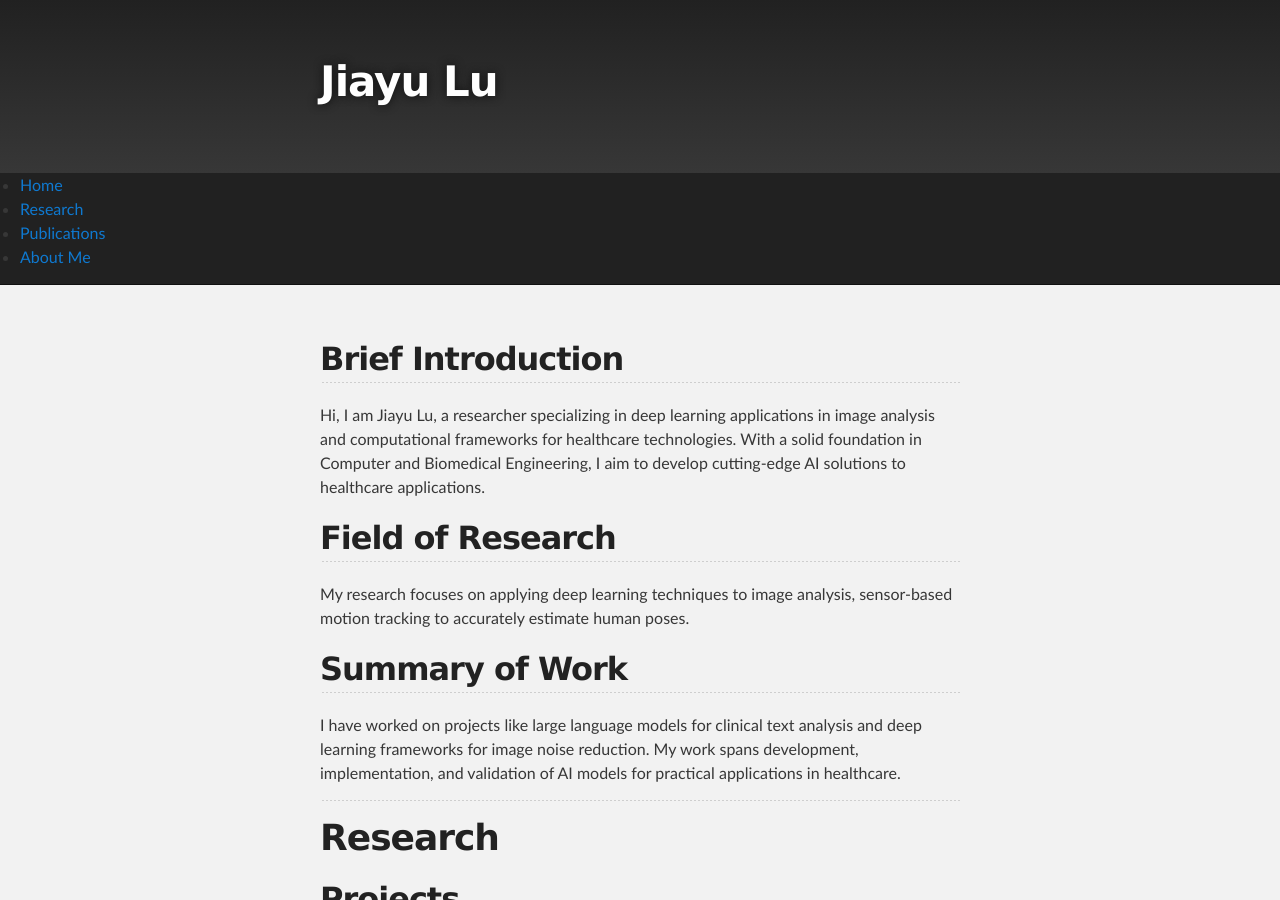
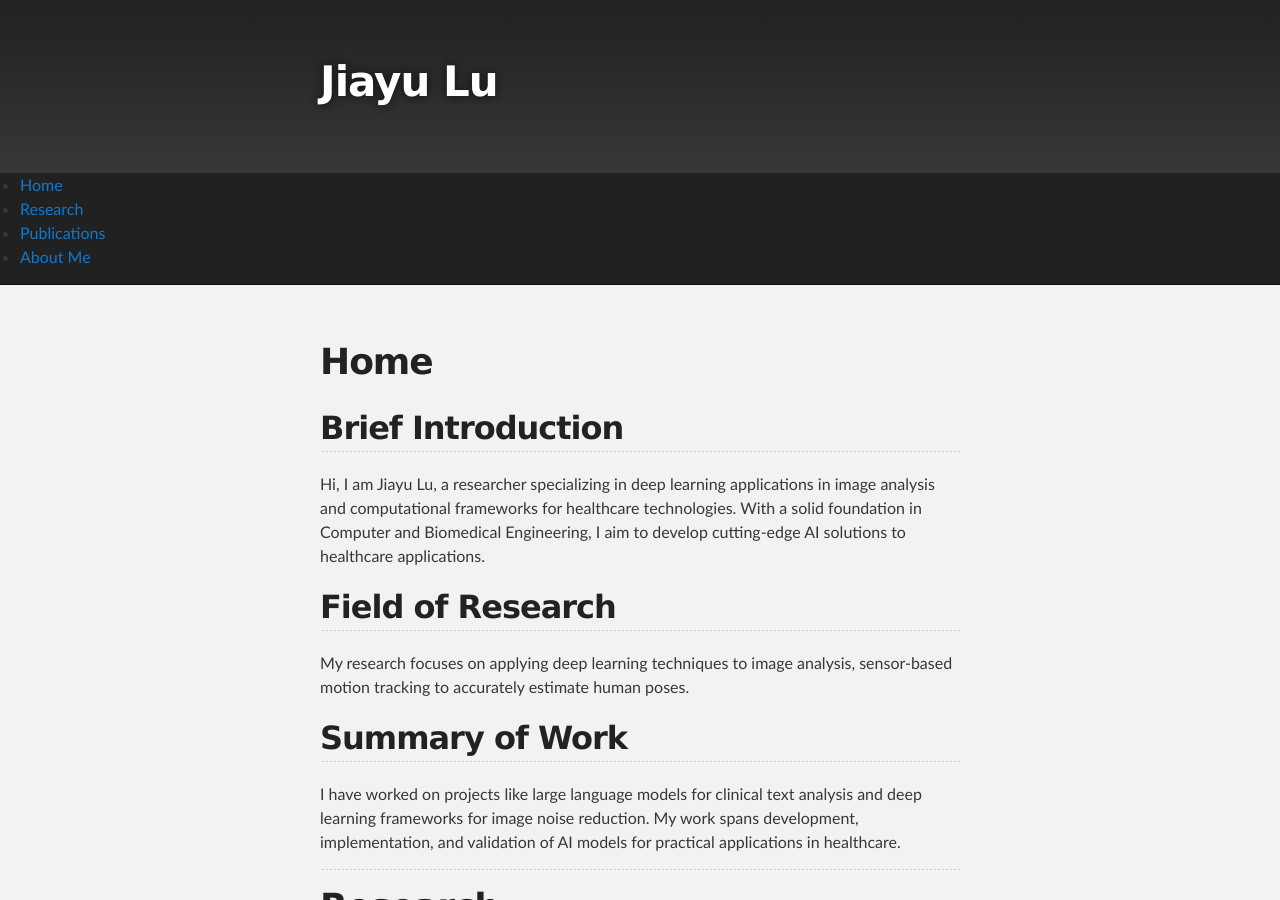
Before and after one commit to jylu29/jylu29.github.io, a Jekyll site: the page built from index.md, in a window 1280 px wide and 900 px high. Built offline with Jekyll 4.4.1, drawn with Linux system fonts in a browser that asks for light colours; the repository's description, which GitHub fills in, is left out.

Commit message:
Update index.md

```diff
--- a/index.md
+++ b/index.md
@@ -3,6 +3,8 @@ layout: default
 title: Jiayu Lu - Research Portfolio
 ---
 
+# Home
+<a id="home"></a>
 
 ## Brief Introduction
 Hi, I am Jiayu Lu, a researcher specializing in deep learning applications in image analysis and computational frameworks for healthcare technologies. With a solid foundation in Computer and Biomedical Engineering, I aim to develop cutting-edge AI solutions to healthcare applications.
@@ -16,6 +18,7 @@ I have worked on projects like large language models for clinical text analysis
 ---
 
 # Research
+<a id="research"></a>
 
 ## Projects
 
@@ -30,6 +33,7 @@ I have worked on projects like large language models for clinical text analysis
 ---
 
 # Publications
+<a id="publications"></a>
 
 1. **DeepVID v2: self-supervised denoising with decoupled spatiotemporal enhancement for low-photon voltage imaging**
    *Neurophotonics, 2024*
@@ -43,6 +47,7 @@ I have worked on projects like large language models for clinical text analysis
 ---
 
 # About Me
+<a id="about-me"></a>
 
 ## Biography
 I am currently pursuing a Ph.D. in Electrical and Computer Engineering at the University of New Hampshire. Previously, I earned my master’s degree in ECE from Boston University. My professional journey spans academic research and software engineering roles where I contributed to AI-driven healthcare solutions.
```
